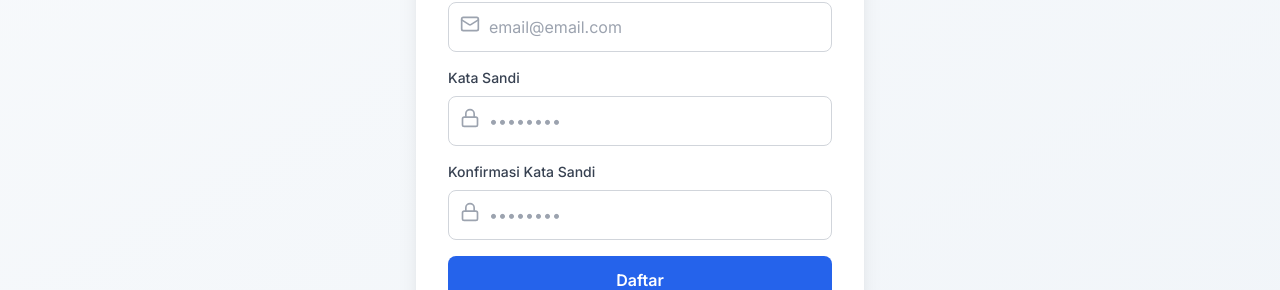
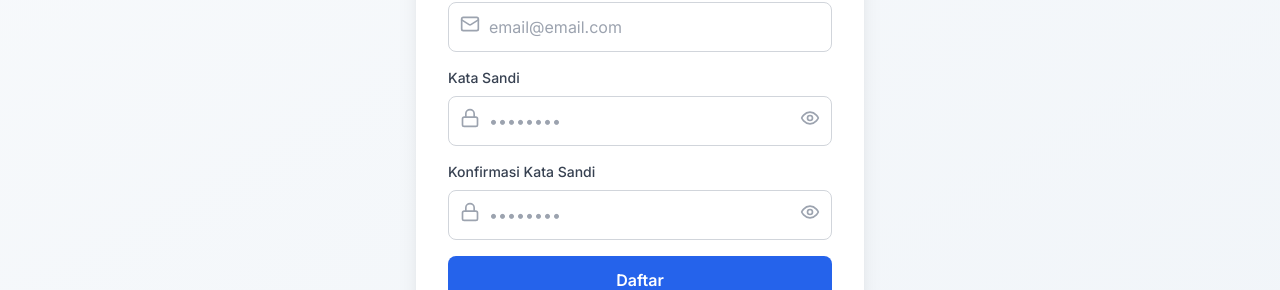
Before and after one commit to shobunkolliedanwar/titipaan-pdf, a React (Vite) app: page /register in a window 1280 px wide. Shown: the part 406-696 px from the top of the page. Built offline with nearby package versions, Linux system fonts and the light colour scheme; no server answers.

Commit message:
add Eye, EyeOff

```diff
--- a/src/pages/LoginPage.jsx
+++ b/src/pages/LoginPage.jsx
@@ -1,6 +1,6 @@
 import { useState } from 'react'
 import { useNavigate, Link } from 'react-router-dom'
-import { Mail, Lock, Loader } from 'lucide-react'
+import { Mail, Lock, Loader, Eye, EyeOff } from 'lucide-react'
 import toast from 'react-hot-toast'
 import useAuthStore from '../store/authStore'
 
@@ -10,6 +10,8 @@
   const [loading, setLoading] = useState(false)
   const navigate = useNavigate()
   const login = useAuthStore((state) => state.login)
+  const [showPassword, setShowPassword] = useState(false)
+  const [showConfirmPassword, setShowConfirmPassword] = useState(false)
 
   const handleSubmit = async (e) => {
     e.preventDefault()
@@ -73,16 +75,33 @@
               <label className="block text-sm font-medium text-gray-700 mb-2">
                 Kata Sandi
               </label>
+
               <div className="relative">
-                <Lock className="absolute left-3 top-3 text-gray-400" size={20} />
+                <Lock
+                  className="absolute left-3 top-3 text-gray-400"
+                  size={20}
+                />
+
                 <input
-                  type="password"
+                  type={showPassword ? 'text' : 'password'}
                   required
                   value={password}
                   onChange={(e) => setPassword(e.target.value)}
-                  className="w-full pl-10 pr-4 py-3 border border-gray-300 rounded-lg focus:outline-none focus:ring-2 focus:ring-blue-500 focus:border-transparent"
+                  className="w-full pl-10 pr-12 py-3 border border-gray-300 rounded-lg focus:outline-none focus:ring-2 focus:ring-blue-500 focus:border-transparent"
                   placeholder="••••••••"
                 />
+
+                <button
+                  type="button"
+                  onClick={() => setShowPassword(!showPassword)}
+                  className="absolute right-3 top-3 text-gray-400 hover:text-gray-600"
+                >
+                  {showPassword ? (
+                    <EyeOff size={20} />
+                  ) : (
+                    <Eye size={20} />
+                  )}
+                </button>
               </div>
             </div>
 
--- a/src/pages/RegisterPage.jsx
+++ b/src/pages/RegisterPage.jsx
@@ -1,6 +1,6 @@
 import { useState } from 'react'
 import { useNavigate, Link } from 'react-router-dom'
-import { User, Mail, Lock, Loader } from 'lucide-react'
+import { User, Mail, Lock, Loader, Eye, EyeOff } from 'lucide-react'
 import toast from 'react-hot-toast'
 import useAuthStore from '../store/authStore'
 
@@ -12,6 +12,8 @@
   const [loading, setLoading] = useState(false)
   const navigate = useNavigate()
   const register = useAuthStore((state) => state.register)
+  const [showPassword, setShowPassword] = useState(false)
+  const [showConfirmPassword, setShowConfirmPassword] = useState(false)
 
   const handleSubmit = async (e) => {
     e.preventDefault()
@@ -108,16 +110,33 @@
               <label className="block text-sm font-medium text-gray-700 mb-2">
                 Kata Sandi
               </label>
+
               <div className="relative">
-                <Lock className="absolute left-3 top-3 text-gray-400" size={20} />
+                <Lock
+                  className="absolute left-3 top-3 text-gray-400"
+                  size={20}
+                />
+
                 <input
-                  type="password"
+                  type={showPassword ? 'text' : 'password'}
                   required
                   value={password}
                   onChange={(e) => setPassword(e.target.value)}
-                  className="w-full pl-10 pr-4 py-3 border border-gray-300 rounded-lg focus:outline-none focus:ring-2 focus:ring-blue-500 focus:border-transparent"
+                  className="w-full pl-10 pr-12 py-3 border border-gray-300 rounded-lg focus:outline-none focus:ring-2 focus:ring-blue-500 focus:border-transparent"
                   placeholder="••••••••"
                 />
+
+                <button
+                  type="button"
+                  onClick={() => setShowPassword(!showPassword)}
+                  className="absolute right-3 top-3 text-gray-400 hover:text-gray-600"
+                >
+                  {showPassword ? (
+                    <EyeOff size={20} />
+                  ) : (
+                    <Eye size={20} />
+                  )}
+                </button>
               </div>
             </div>
 
@@ -126,16 +145,35 @@
               <label className="block text-sm font-medium text-gray-700 mb-2">
                 Konfirmasi Kata Sandi
               </label>
+
               <div className="relative">
-                <Lock className="absolute left-3 top-3 text-gray-400" size={20} />
+                <Lock
+                  className="absolute left-3 top-3 text-gray-400"
+                  size={20}
+                />
+
                 <input
-                  type="password"
+                  type={showConfirmPassword ? 'text' : 'password'}
                   required
                   value={confirmPassword}
                   onChange={(e) => setConfirmPassword(e.target.value)}
-                  className="w-full pl-10 pr-4 py-3 border border-gray-300 rounded-lg focus:outline-none focus:ring-2 focus:ring-blue-500 focus:border-transparent"
+                  className="w-full pl-10 pr-12 py-3 border border-gray-300 rounded-lg focus:outline-none focus:ring-2 focus:ring-blue-500 focus:border-transparent"
                   placeholder="••••••••"
                 />
+
+                <button
+                  type="button"
+                  onClick={() =>
+                    setShowConfirmPassword(!showConfirmPassword)
+                  }
+                  className="absolute right-3 top-3 text-gray-400 hover:text-gray-600"
+                >
+                  {showConfirmPassword ? (
+                    <EyeOff size={20} />
+                  ) : (
+                    <Eye size={20} />
+                  )}
+                </button>
               </div>
             </div>
 
```
